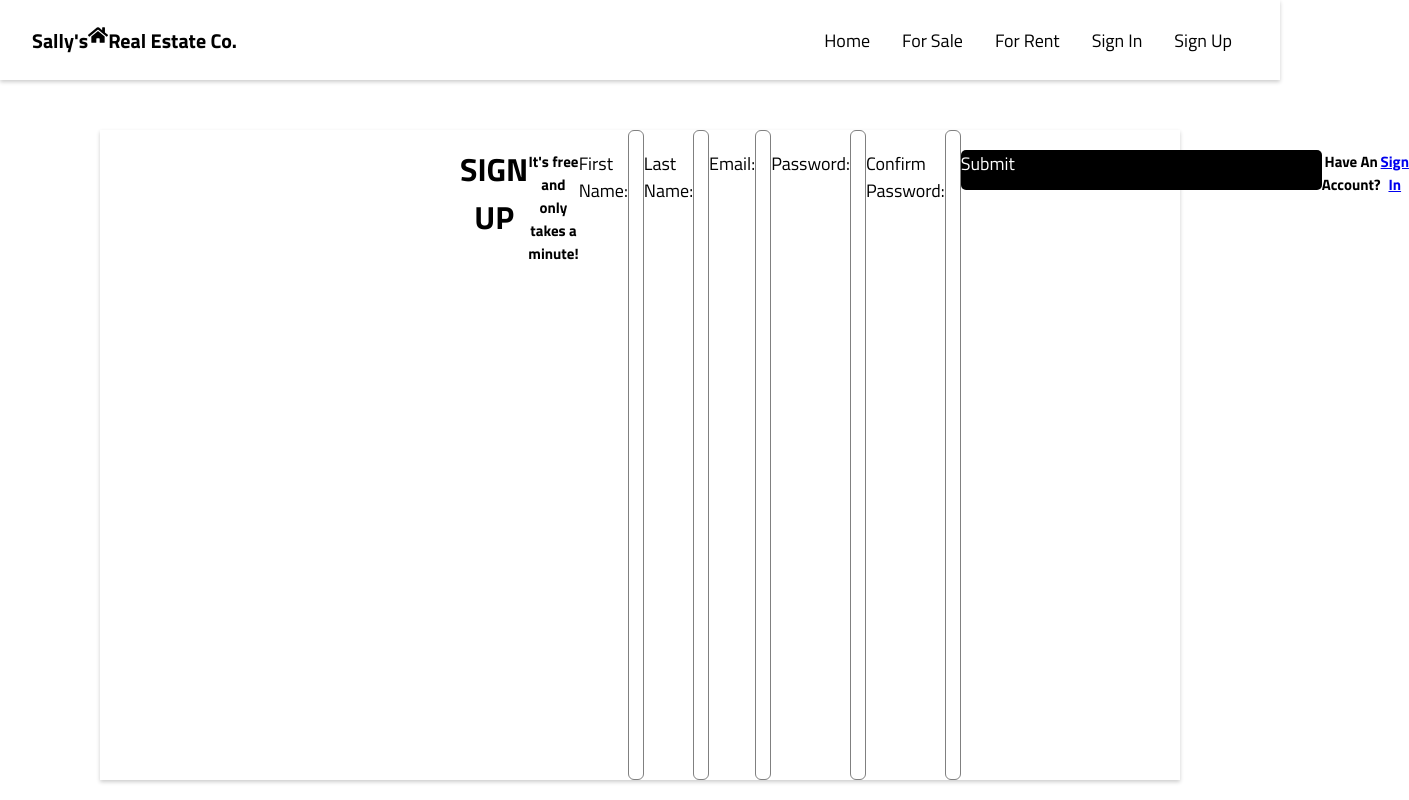
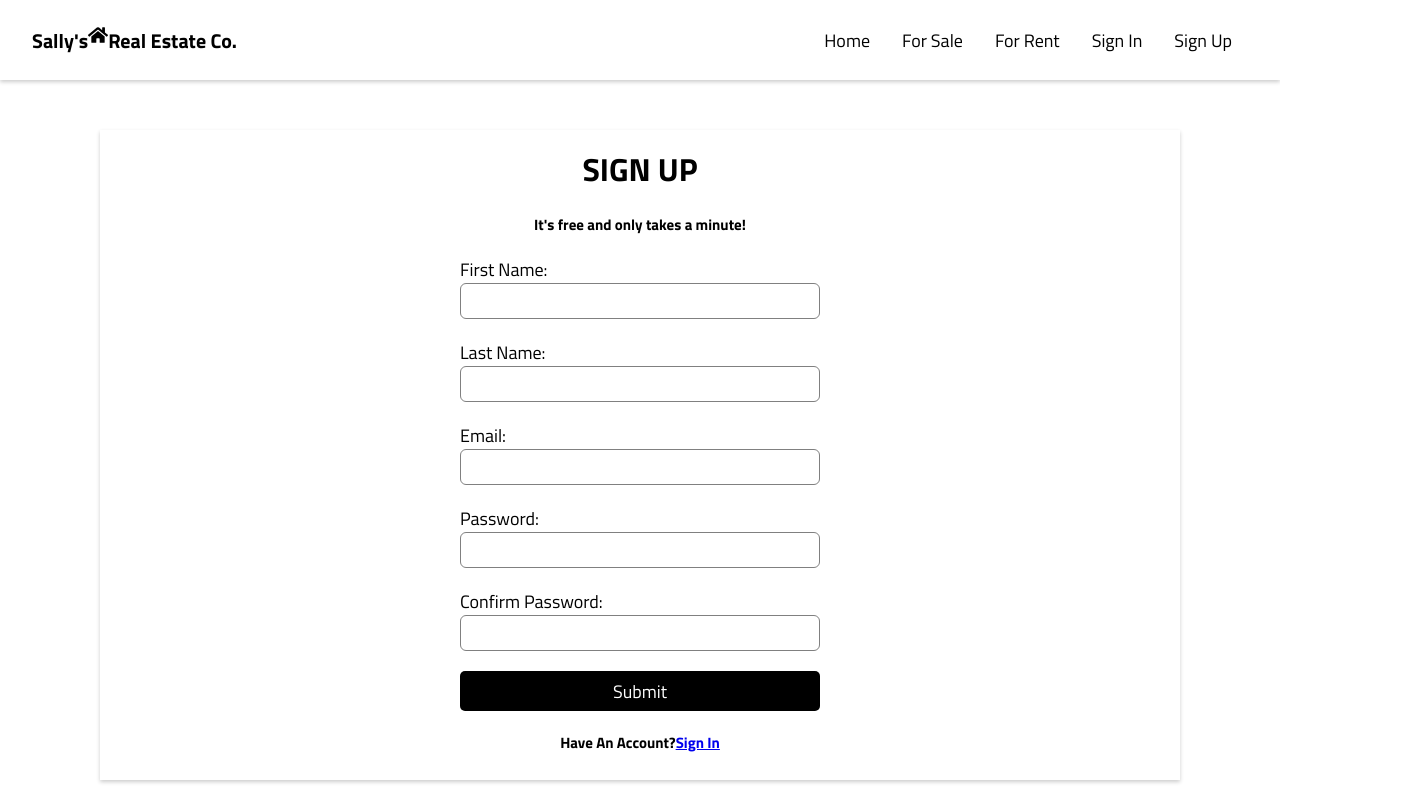
Before and after one commit to KingShox/React-Real-Estate-Project, a React (Create React App) app: page /SignUp in a window 1280 px wide. Shown: the top 800 px of the page, 1409 px wide, since content can reach past the window. Built offline with nearby package versions, Linux system fonts and the light colour scheme.

Commit message:
Fixing css for SignUp & SignIn

```diff
--- a/src/components/Reusables/HeroComponent.css
+++ b/src/components/Reusables/HeroComponent.css
@@ -26,7 +26,7 @@
 .cardDiv{
     justify-content: center;
     display: flex;
-    width: 80%;
+    width: 60%;
 }
 
 video {
@@ -36,6 +36,14 @@ video {
     top: 0;
     bottom: 0;
     object-fit: cover;
+}
+
+.SearchInput{
+    width: 100%;
+}
+
+.input{
+    width: 100%;
 }
 
 .heroContent {
--- a/src/components/Reusables/HeroComponent.js
+++ b/src/components/Reusables/HeroComponent.js
@@ -17,7 +17,7 @@ function HeroComponent() {
             <div className='cardDiv grid'>
                 <div className='SearchInput'>
                     <div className='input flex'>
-                        <input type='text' placeholder='Search'></input>
+                        <input id='hero-input' type='text' placeholder='Search'></input>
                     </div>
 
                 </div>
--- a/src/components/Reusables/SignInBox.js
+++ b/src/components/Reusables/SignInBox.js
@@ -7,7 +7,7 @@ function SignInBox() {
     <div class="contents">
         <div class="login-box">
             <h1>Login</h1>
-            <div className="form">
+            <div className="form flex-col">
                 <label class="label">Email</label>
                 <input className="input" type="email" placeholder=""/>
                 <label className="label">Password</label>
--- a/src/components/Reusables/SignUpBox.css
+++ b/src/components/Reusables/SignUpBox.css
@@ -1,4 +1,5 @@
 .sign-box{
+    flex-direction: column;
     width:360px;
     height: 650px;
     margin: auto;
@@ -6,6 +7,7 @@
     border-radius:5px ;
 }
 .login-box{
+    flex-direction: column;
     width: 360px;
     height: 280px;
     margin: auto;
@@ -41,6 +43,8 @@ input{
     outline: none;
 }
 button{
+    justify-content: center;
+    align-items: center;
     width: 361px;
     height: 40px;
     margin-top: 20px;
@@ -52,13 +56,18 @@ button{
 }
 p{
     text-align: center;
+    align-items: center;
+    justify-content: center;
     padding-top: 20px;
     font-size: 15px;
     font-family: "Titillium Web", sans-serif;
     color: #000000;;
 }
-
+strong{
+    align-items: center;
+}
 .contents{
+    flex-direction: column;
     margin:100px;
     margin-top: 50px;
     box-shadow: 0 2px 4px 0 rgba(0,0,0,.2);
--- a/src/components/Reusables/SignUpBox.js
+++ b/src/components/Reusables/SignUpBox.js
@@ -4,11 +4,11 @@ import "../Reusables/SignUpBox.css"
 function SignUpBox() {
   return (
     <div className="contents">
-        <div className="sign-box">
-            <h1 className="">SIGN UP</h1>
+        <div className="sign-box flex-col">
+            <h1 className="flex-col">SIGN UP</h1>
            <p><strong>It's free and only takes a minute!</strong></p>
-            <div>
-                <div className="form">
+            <div className='flex-col'>
+                <div className="form flex-col">
                     <label className="label">First Name:</label>
                     <input className="input" type="text" name="firstname" path="firstName"/>
                     <label className="label">Last Name:</label>
```
